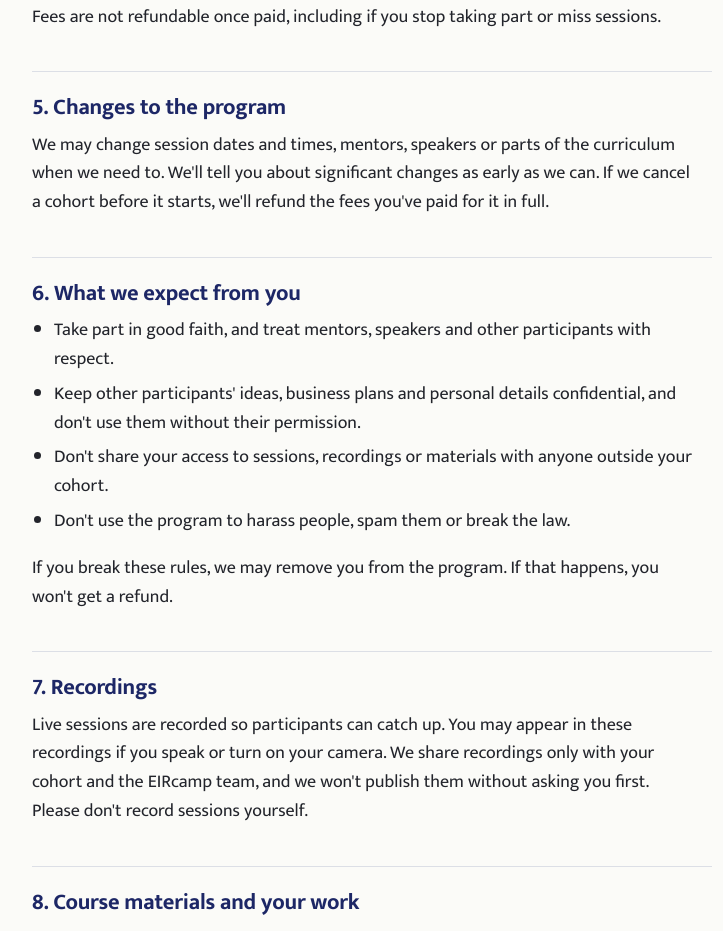
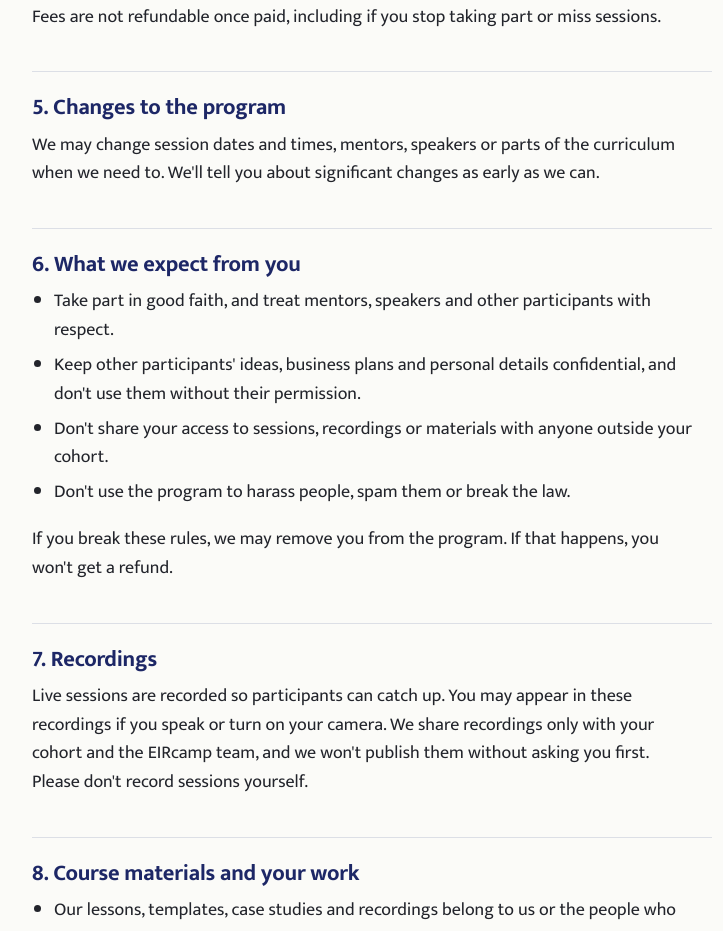
Before and after one commit to rhlKumar/bootcamp, a plain HTML site: page terms/index.html in a window 1280 px wide. Shown: the part 1091-2022 px from the top of the page, without its empty margins (268-991 px from the left). Drawn offline with Linux system fonts and the light colour scheme; a web font is replaced by a local one.

Commit message:
Terms: remove refund on cohort cancellation
Co-Authored-By: Claude Opus 5.5 <noreply@anthropic.com>

```diff
--- a/terms/index.html
+++ b/terms/index.html
@@ -50,7 +50,7 @@
       <p>Fees are not refundable once paid, including if you stop taking part or miss sessions.</p>
 
       <h2>5. Changes to the program</h2>
-      <p>We may change session dates and times, mentors, speakers or parts of the curriculum when we need to. We'll tell you about significant changes as early as we can. If we cancel a cohort before it starts, we'll refund the fees you've paid for it in full.</p>
+      <p>We may change session dates and times, mentors, speakers or parts of the curriculum when we need to. We'll tell you about significant changes as early as we can.</p>
 
       <h2>6. What we expect from you</h2>
       <ul>
```
